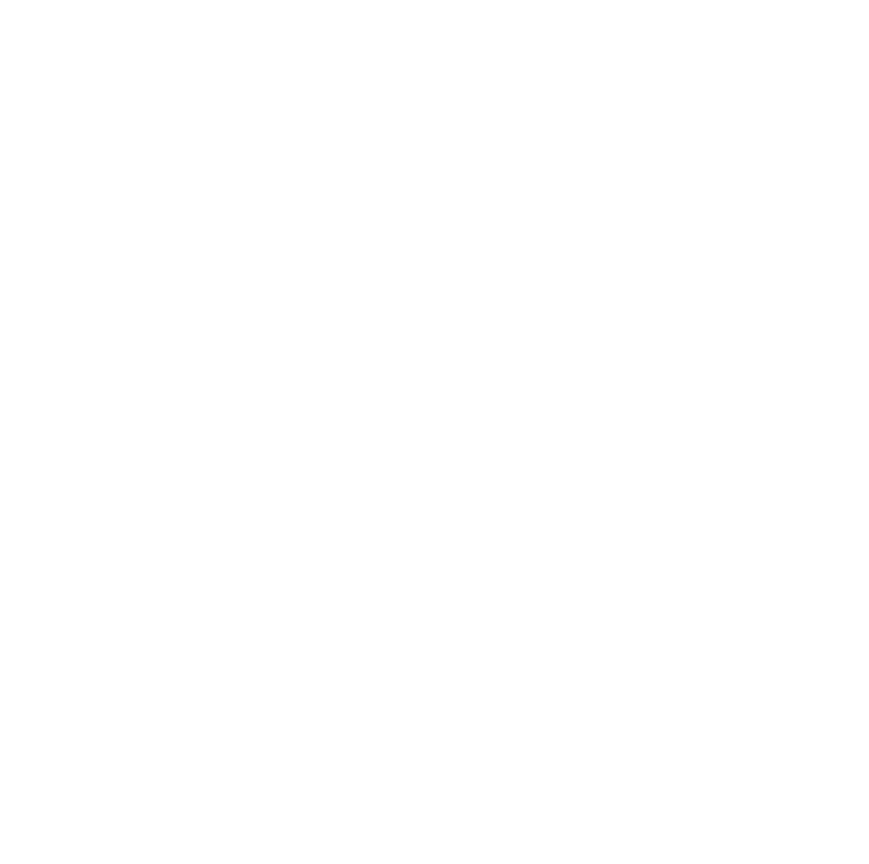
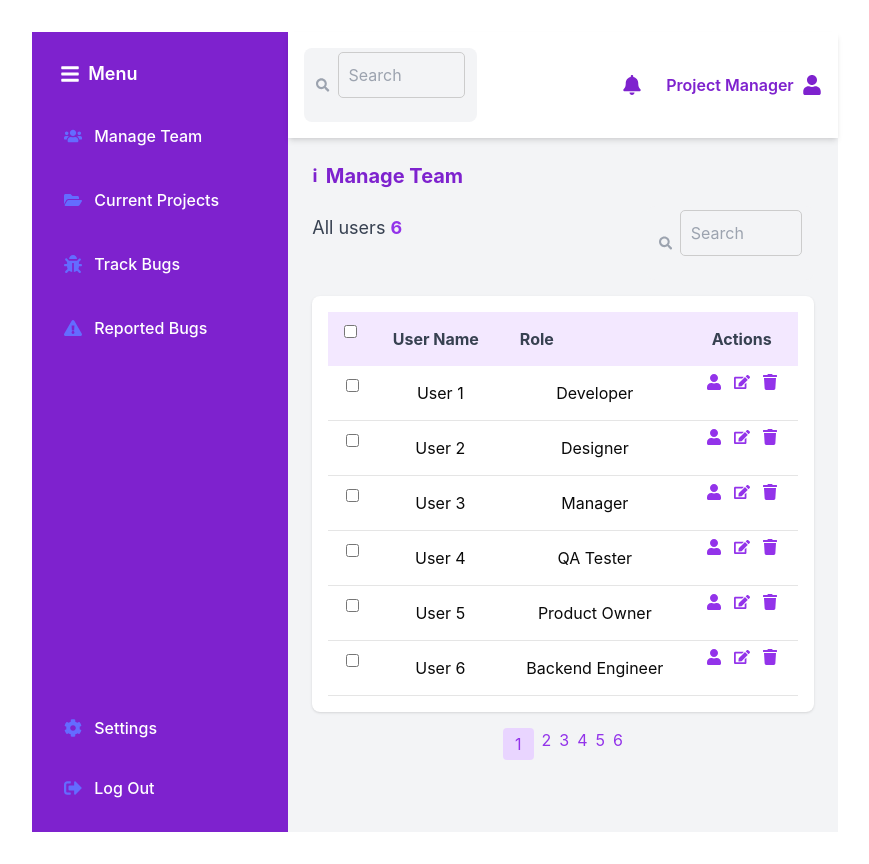
Before and after one commit to dya8/BugTracking, a React (Vite) app in the folder Frontend/: page /manage-team in a window 1280 px wide. Before the commit this address had no page. Shown: the whole page, without its empty margins (205-1074 px from the left). Before the commit the page ends 800 px from the top, so only its background shows below. Built offline with nearby package versions, Linux system fonts and the light colour scheme.

Commit message:
Manager page2 added

```diff
--- a/Frontend/src/App.jsx
+++ b/Frontend/src/App.jsx
@@ -25,6 +25,7 @@
 import AssignedBugs from './Pages/developer/Assignedbugs';
 import BugDetails from './Pages/developer/BugDetails';
 import BugDetailsM from './Pages/manager/Bugdetails';
+import ManageTeam from './Pages/manager/ManageTeam';
 
 function App() {
 
@@ -54,6 +55,7 @@
       <Route path="/assigned-bugs" element={<AssignedBugs/>} />
       <Route path="/bug-details/:id" element={<BugDetails/>} />
       <Route path="/track-bugs" element={<BugDetailsM/>} />
+      <Route path="/manage-team" element={<ManageTeam/>}/>
 
      </Routes>
        </Router>
--- /dev/null
+++ b/Frontend/src/Pages/manager/ManageTeam.jsx
@@ -0,0 +1,94 @@
+import React, { useState } from "react";
+import { FaSearch, FaUser, FaEdit, FaTrash } from "react-icons/fa";
+import Sidebar from "./Sidebar";
+import Navbar from "./Navbar";
+
+const ManageTeam = () => {
+  const [users, setUsers] = useState([
+    { id: 1, name: "User 1", role: "Developer" },
+    { id: 2, name: "User 2", role: "Designer" },
+    { id: 3, name: "User 3", role: "Manager" },
+    { id: 4, name: "User 4", role: "QA Tester" },
+    { id: 5, name: "User 5", role: "Product Owner" },
+    { id: 6, name: "User 6", role: "Backend Engineer" },
+  ]);
+
+  return (
+    <div className="flex h-screen">
+      {/* Sidebar */}
+      <Sidebar />
+
+      {/* Main Content */}
+      <div className="flex-1 flex flex-col bg-gray-100">
+        {/* Navbar */}
+        <Navbar />
+
+        {/* Manage Team Section */}
+        <div className="p-6">
+          <h2 className="text-xl font-bold text-purple-700 flex items-center">
+            <span className="text-lg mr-2">ℹ</span> Manage Team
+          </h2>
+
+          {/* Search Bar and User Count */}
+          <div className="flex justify-between items-center my-4">
+            <p className="text-gray-700 text-lg">
+              All users <span className="font-bold text-purple-600">{users.length}</span>
+            </p>
+            <div className="flex items-center bg-gray-100 px-3 py-1 rounded-lg w-1/3">
+              <FaSearch className="text-gray-400" />
+              <input
+                type="text"
+                placeholder="Search"
+                className="ml-2 bg-transparent outline-none w-full text-gray-700"
+              />
+            </div>
+          </div>
+
+          {/* Users Table */}
+          <div className="bg-white p-4 rounded-lg shadow">
+            <table className="w-full border-collapse">
+              <thead>
+                <tr className="bg-purple-100 text-gray-700">
+                  <th className="px-4 py-2 text-left">
+                    <input type="checkbox" />
+                  </th>
+                  <th className="px-4 py-2 text-left">User Name</th>
+                  <th className="px-4 py-2 text-left">Role</th>
+                  <th className="px-4 py-2 text-center">Actions</th>
+                </tr>
+              </thead>
+              <tbody>
+                {users.map((user) => (
+                  <tr key={user.id} className="border-b">
+                    <td className="px-4 py-2">
+                      <input type="checkbox" />
+                    </td>
+                    <td className="px-4 py-2">{user.name}</td>
+                    <td className="px-4 py-2">{user.role}</td>
+                    <td className="px-4 py-2 flex justify-center space-x-3 text-purple-600">
+                      <FaUser className="cursor-pointer hover:text-purple-800" title="View Profile" />
+                      <FaEdit className="cursor-pointer hover:text-purple-800" title="Edit" />
+                      <FaTrash className="cursor-pointer hover:text-red-500" title="Delete" />
+                    </td>
+                  </tr>
+                ))}
+              </tbody>
+            </table>
+          </div>
+
+          {/* Pagination */}
+          <div className="flex justify-center mt-4 space-x-2 text-purple-600">
+            <span className="cursor-pointer bg-purple-200 px-3 py-1 rounded">1</span>
+            <span className="cursor-pointer hover:underline">2</span>
+            <span className="cursor-pointer hover:underline">3</span>
+            <span className="cursor-pointer hover:underline">4</span>
+            <span className="cursor-pointer hover:underline">5</span>
+            <span className="cursor-pointer hover:underline">6</span>
+          </div>
+        </div>
+      </div>
+    </div>
+  );
+};
+
+export default ManageTeam;
--- a/Frontend/src/Pages/manager/Navbar.jsx
+++ b/Frontend/src/Pages/manager/Navbar.jsx
@@ -1,3 +1,4 @@
+import React from "react";
 import { FaSearch, FaBell, FaUser } from "react-icons/fa";
 
 export default function Navbar() {
--- a/Frontend/src/Pages/manager/Sidebar.jsx
+++ b/Frontend/src/Pages/manager/Sidebar.jsx
@@ -33,7 +33,6 @@
   );
 }
 
-// SidebarItem Component for Reusability
 function SidebarItem({ to, icon, label, isOpen }) {
   return (
     <Link to={to} className="flex items-center space-x-3 px-3 py-3 rounded-md hover:bg-purple-600 transition">
```
